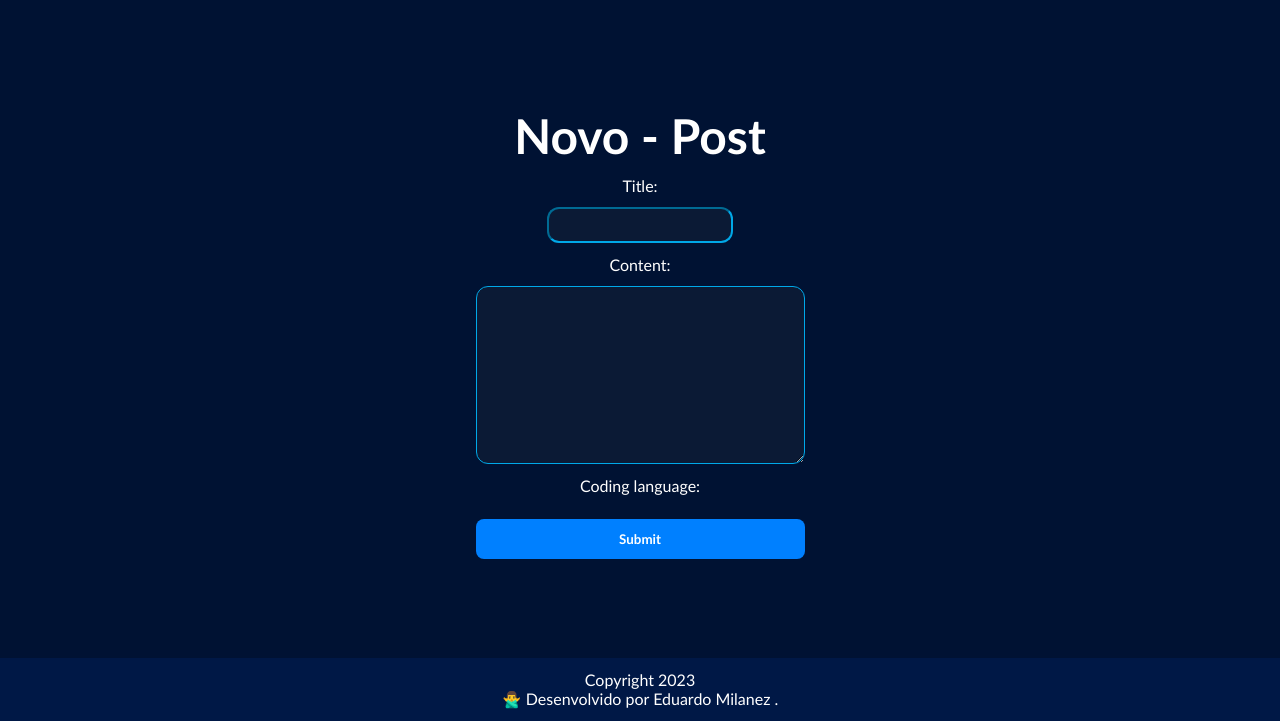
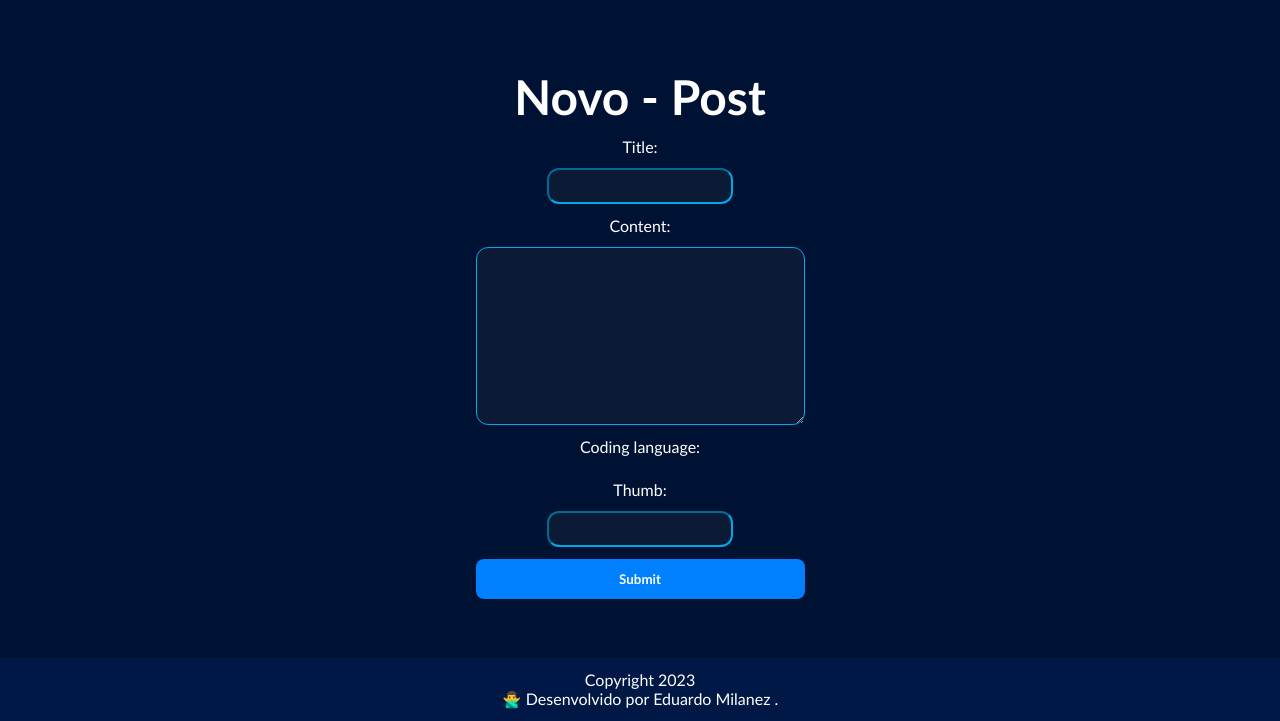
Before and after one commit to Eduds007/codedare, a Django app: page /posts/new/ in a window 1280 px wide. Shown: the part 79-800 px from the top of the page. Run offline with Django 4.2, Linux system fonts and the light colour scheme; the visitor is signed in with stand-in values (Sample User, id 1); data that the repository does not hold is empty.

Commit message:
fix: img appears

```diff
--- a/codedare/codedare_app/forms.py
+++ b/codedare/codedare_app/forms.py
@@ -9,7 +9,7 @@
     class Meta:
         model = Post
         #fields =  '__all__'
-        fields = ['title' , 'content', 'coding_language']
+        fields = ['title' , 'content', 'coding_language', 'thumb']
 
 
 
--- a/codedare/codedare_app/models.py
+++ b/codedare/codedare_app/models.py
@@ -18,6 +18,7 @@
     title = models.CharField(max_length=255)
     content = models.TextField()
     date = models.DateTimeField(auto_now_add=True)
+    thumb = models.URLField()
 
     def __str__(self) -> str:
         return self.title
--- a/codedare/codedare_app/templates/codedare_app/posts.html
+++ b/codedare/codedare_app/templates/codedare_app/posts.html
@@ -37,7 +37,7 @@
 
               <article class="post">
                    <a href="{% url 'detail' post.id %}">
-                          <img src="#" alt="thumb">
+                          <img src="{{ post.thumb }}" alt="thumb">
                           <div class="post-overview">
                               <div class="post-text">
 
```
